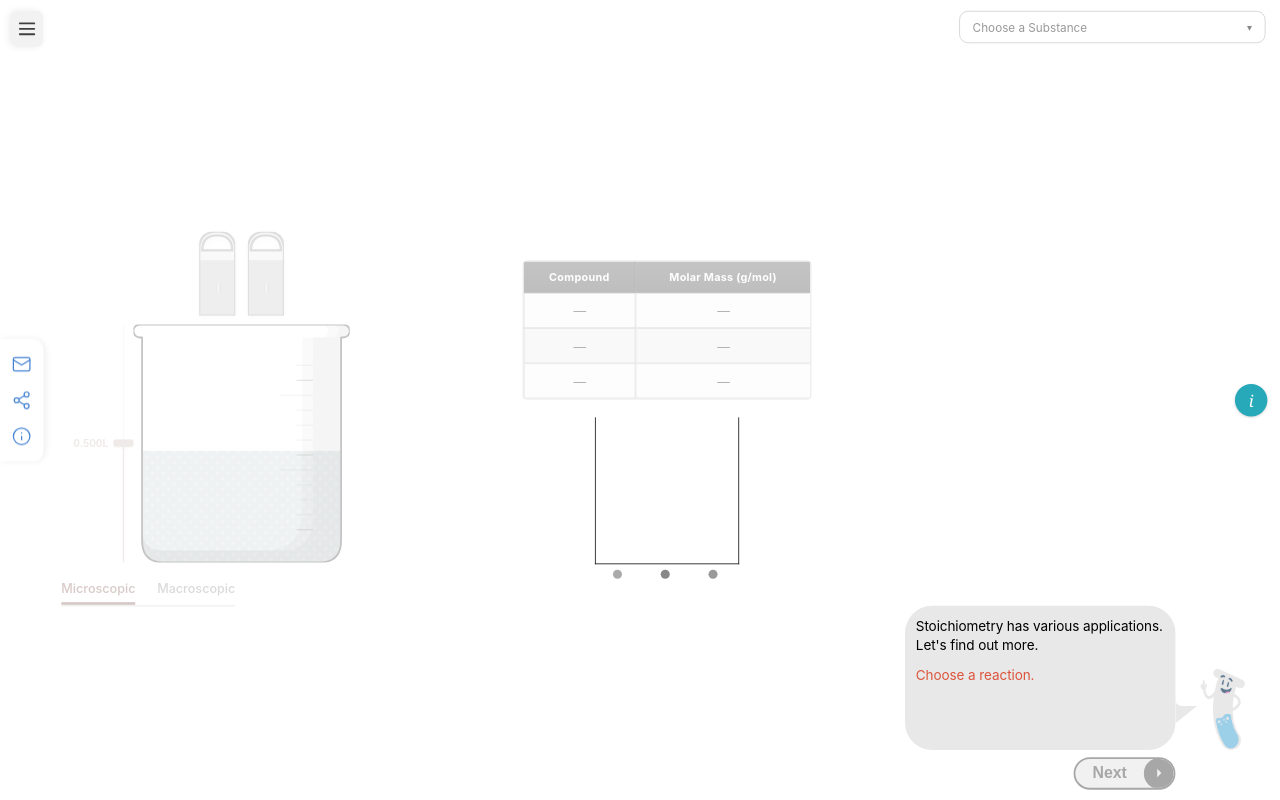
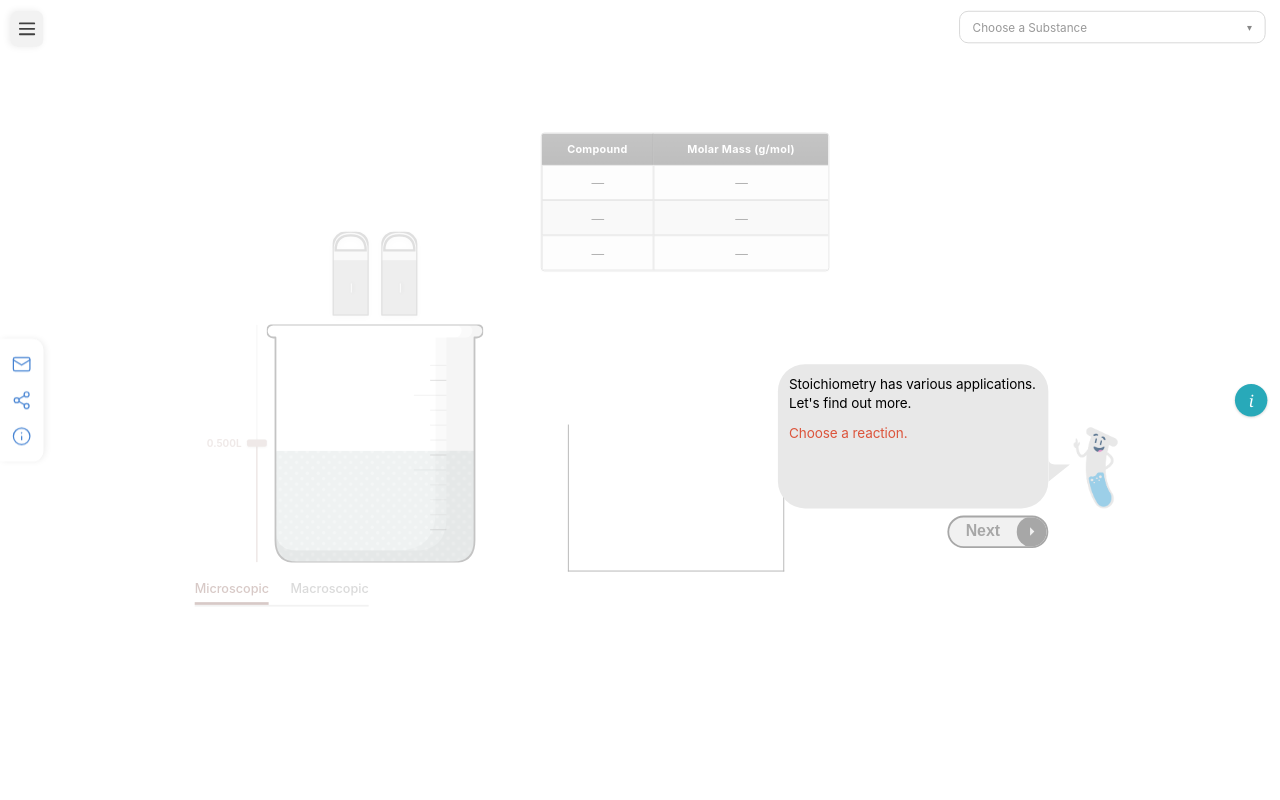
Before and after one commit to Ahsan343/chemical-reactions-web, a React (Create React App) app: page /precipitation in a window 1280 px wide. Built offline with nearby package versions, Linux system fonts and the light colour scheme; the HTML template or start-up script is replaced by a standard one.

Commit message:
UI changes added

```diff
--- a/public/index.html
+++ b/public/index.html
@@ -2,14 +2,15 @@
 <html lang="en">
   <head>
     <meta charset="utf-8" />
-    <link rel="icon" href="%PUBLIC_URL%/favicon.ico" />
+    <link rel="icon" type="image/png" href="%PUBLIC_URL%/beaky.png" />
+    <link rel="shortcut icon" type="image/png" href="%PUBLIC_URL%/beaky.png" />
     <meta name="viewport" content="width=device-width, initial-scale=1, maximum-scale=1, user-scalable=no" />
-    <meta name="theme-color" content="#000000" />
+    <meta name="theme-color" content="#ffffff" />
     <meta
       name="description"
-      content="Web site created using create-react-app"
+      content="Interactive chemistry simulations — Balanced Reactions, Limiting Reagent, Precipitation."
     />
-    <link rel="apple-touch-icon" href="%PUBLIC_URL%/logo192.png" />
+    <link rel="apple-touch-icon" href="%PUBLIC_URL%/beaky.png" />
     <!--
       manifest.json provides metadata used when your web app is installed on a
       user's mobile device or desktop. See https://developers.google.com/web/fundamentals/web-app-manifest/
@@ -24,7 +25,7 @@
       work correctly both with client-side routing and a non-root public URL.
       Learn how to configure a non-root public URL by running `npm run build`.
     -->
-    <title>Chemical Reactions</title>
+    <title>chemistry</title>
   </head>
   <body>
     <noscript>You need to enable JavaScript to run this app.</noscript>
--- a/src/components/limiting-reagent/ProgressChart/ProgressChart.module.scss
+++ b/src/components/limiting-reagent/ProgressChart/ProgressChart.module.scss
@@ -3,7 +3,7 @@
   flex-direction: column;
   align-items: stretch;
   gap: 6px;
-  width: 160px;
+  width: 240px;
 }
 
 /* Three equal-flex slots used by both .plotArea (columns) and .axis (labels)
--- a/src/components/limiting-reagent/ProgressChart/ProgressChart.tsx
+++ b/src/components/limiting-reagent/ProgressChart/ProgressChart.tsx
@@ -14,6 +14,9 @@ interface ProgressChartProps {
   limitingCoefficient?: number;
   excessCoefficient?: number;
   maxCount: number;
+  /** Hide the colored legend dots + labels below the plot area (used before
+   *  any reaction is selected so empty grey dots don't appear). */
+  showLegend?: boolean;
 }
 
 const MAX_DOTS = 10;
@@ -37,6 +40,7 @@ export default function ProgressChart({
   limitingCoefficient = 1,
   excessCoefficient = 1,
   maxCount,
+  showLegend = true,
 }: ProgressChartProps) {
   const clampedProgress = Math.min(1, Math.max(0, progress));
   const scale = maxCount > 0 ? MAX_DOTS / maxCount : 0;
@@ -175,6 +179,7 @@ export default function ProgressChart({
           )}
         </div>
       </div>
+      {showLegend && (
         <div className={styles.axis}>
           <div className={styles.axisItem}>
             <div className={styles.axisCircle} style={{ backgroundColor: reactantColor }} />
@@ -189,6 +194,7 @@ export default function ProgressChart({
             <span className={styles.axisLabel}>{productLabel}</span>
           </div>
         </div>
+      )}
     </div>
   );
 }
--- a/src/pages/LimitingReagentScreen/LimitingReagentScreen.module.scss
+++ b/src/pages/LimitingReagentScreen/LimitingReagentScreen.module.scss
@@ -46,16 +46,20 @@
   padding: 4px 0 8px;
 }
 
-/* ── CENTER: beaker column + chart side by side, centered ── */
+/* ── CENTER: beaker column on the left, chart in the middle.
+   align-items: flex-end so beaker and chart sit on the same baseline.
+   padding-bottom lifts the whole row up so it doesn't hug the screen edge. */
 .centerArea {
   flex: 1;
   display: flex;
   flex-direction: row;
   align-items: flex-end;
-  justify-content: center;
-  gap: 36px;
+  justify-content: flex-start;
+  gap: 80px;
   min-height: 0;
-  padding-bottom: 60px;
+  padding-bottom: 220px;
+  padding-left: 160px;
+  padding-right: 80px;
 }
 
 /* Left side: bottles stacked above beaker.
@@ -118,11 +122,12 @@
   flex-shrink: 0;
 }
 
-/* ── BeakyBox — bottom right corner ── */
+/* ── BeakyBox — right side, baseline aligned with beaker + chart bottoms.
+   bottom = padding-bottom of centerArea (220px) for matching baseline. */
 .beakyArea {
   position: absolute;
-  bottom: 12px;
-  right: 16px;
+  bottom: 220px;
+  right: 60px;
   z-index: 10;
   max-width: 400px;
 }
--- a/src/pages/LimitingReagentScreen/LimitingReagentScreen.tsx
+++ b/src/pages/LimitingReagentScreen/LimitingReagentScreen.tsx
@@ -606,6 +606,7 @@ export default function LimitingReagentScreen() {
             limitingCoefficient={1}
             excessCoefficient={state.selectedReaction?.excessReactant.coefficient ?? 1}
             maxCount={30}
+            showLegend={hasReaction}
           />
         </div>
       </div>
--- a/src/pages/PrecipitationScreen/PrecipitationScreen.module.scss
+++ b/src/pages/PrecipitationScreen/PrecipitationScreen.module.scss
@@ -56,11 +56,11 @@
   justify-content: center;
   gap: 6px;
   flex-shrink: 0;
-  width: 420px;
-  min-width: 320px;
+  width: 460px;
+  min-width: 360px;
   min-height: 0;
   align-self: center;
-  padding: 0 12px;
+  padding: 0 12px 0 160px; /* extra left padding pushes beaker right */
   overflow: visible;
 }
 
@@ -221,10 +221,13 @@
   position: relative;
   z-index: 1;
   background: #fff;
+  /* Lifted up 150px so the table sits closer to the equation header,
+     leaving more vertical space between table and chart below. */
+  transform: translateY(-150px);
 }
 
 .chartPlaceholder {
-  width: 160px;
+  width: 260px;
   flex-shrink: 0;
 }
 
@@ -307,9 +310,15 @@
   min-width: 60px;
 }
 
+/* BeakyBox — pulled out of right-column flow and aligned with the
+   beaker + chart baseline (which sit centered in main content area).
+   Mirrors limiting-reagent layout pattern. */
 .bottomBar {
-  flex-shrink: 0;
-  margin-top: 8px;
+  position: absolute;
+  bottom: 280px;
+  right: 180px;
+  z-index: 10;
+  max-width: 400px;
 }
 
 .placeholder {
--- a/src/pages/PrecipitationScreen/PrecipitationScreen.tsx
+++ b/src/pages/PrecipitationScreen/PrecipitationScreen.tsx
@@ -802,8 +802,25 @@ export default function PrecipitationScreen() {
             )}
           </div>
 
-          {/* Chart always visible; empty columns before any substance is selected */}
-          <div className={styles.chartPlaceholder}>
+          {/* Chart — same dim/highlight treatment as the metal table.
+              Bright when beaker is in focus or when no highlights are active
+              (reaction running / completed). Empty columns before any
+              substance is selected. */}
+          <div
+            className={styles.chartPlaceholder}
+            style={
+              state.highlights.length > 0
+                ? state.highlights.includes("beaker") ||
+                  state.highlights.includes("beakerToggle")
+                  ? { transition: "opacity 0.3s ease, filter 0.3s ease" }
+                  : {
+                      opacity: 0.35,
+                      filter: "saturate(0.3)",
+                      transition: "opacity 0.3s ease, filter 0.3s ease",
+                    }
+                : {}
+            }
+          >
             <ProgressChart
               progress={state.reactionProgress}
               reactantColor={state.selectedReaction?.knownReactant.color ?? '#aaa'}
@@ -817,6 +834,7 @@ export default function PrecipitationScreen() {
               limitingCoefficient={1}
               excessCoefficient={state.selectedReaction?.unknownReactant.coefficient ?? 1}
               maxCount={40}
+              showLegend={hasReaction}
             />
           </div>
         </div>
```
Also changed, not shown: public/manifest.json. Lines whose indentation alone changed are shown as unchanged.
